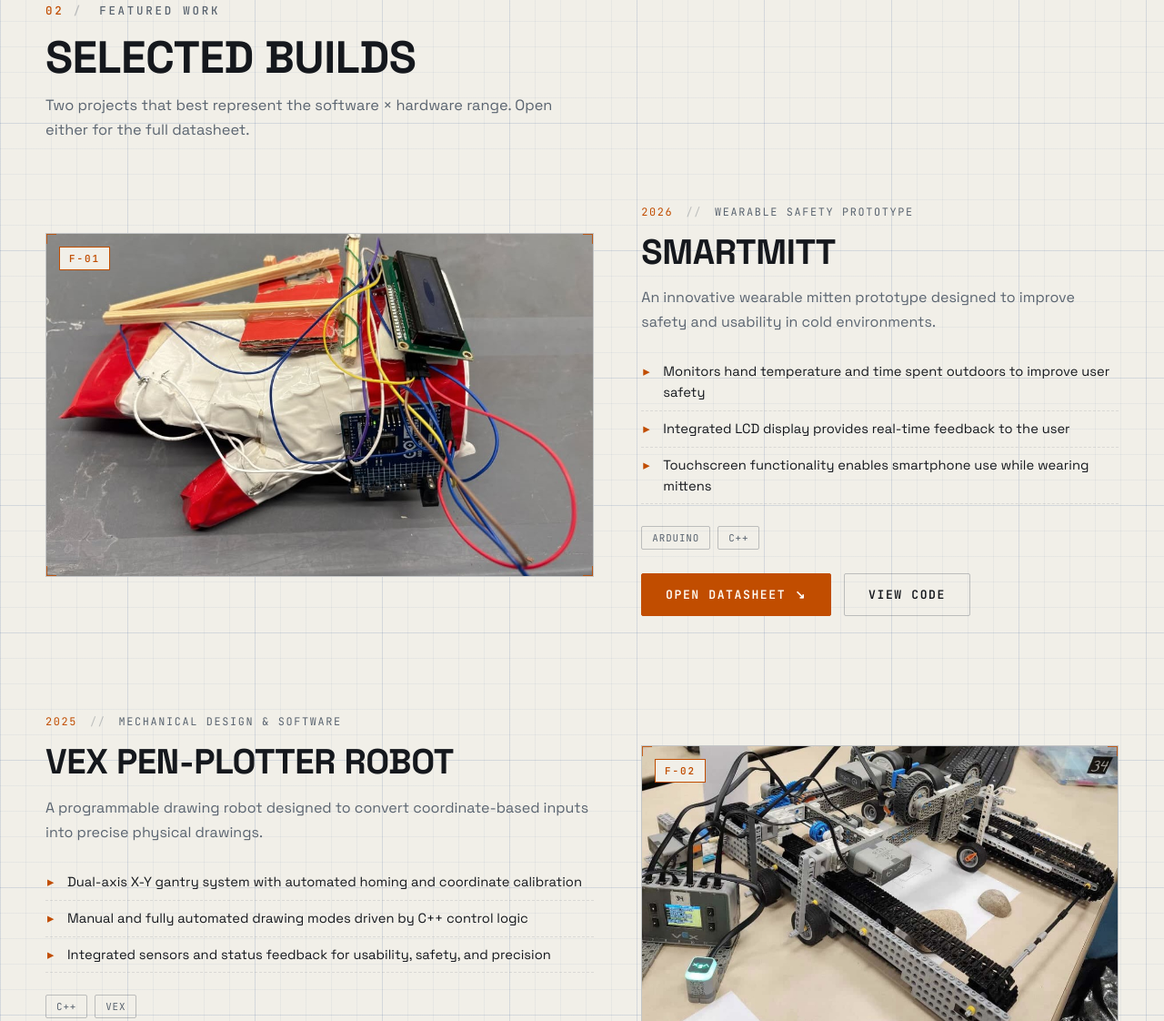
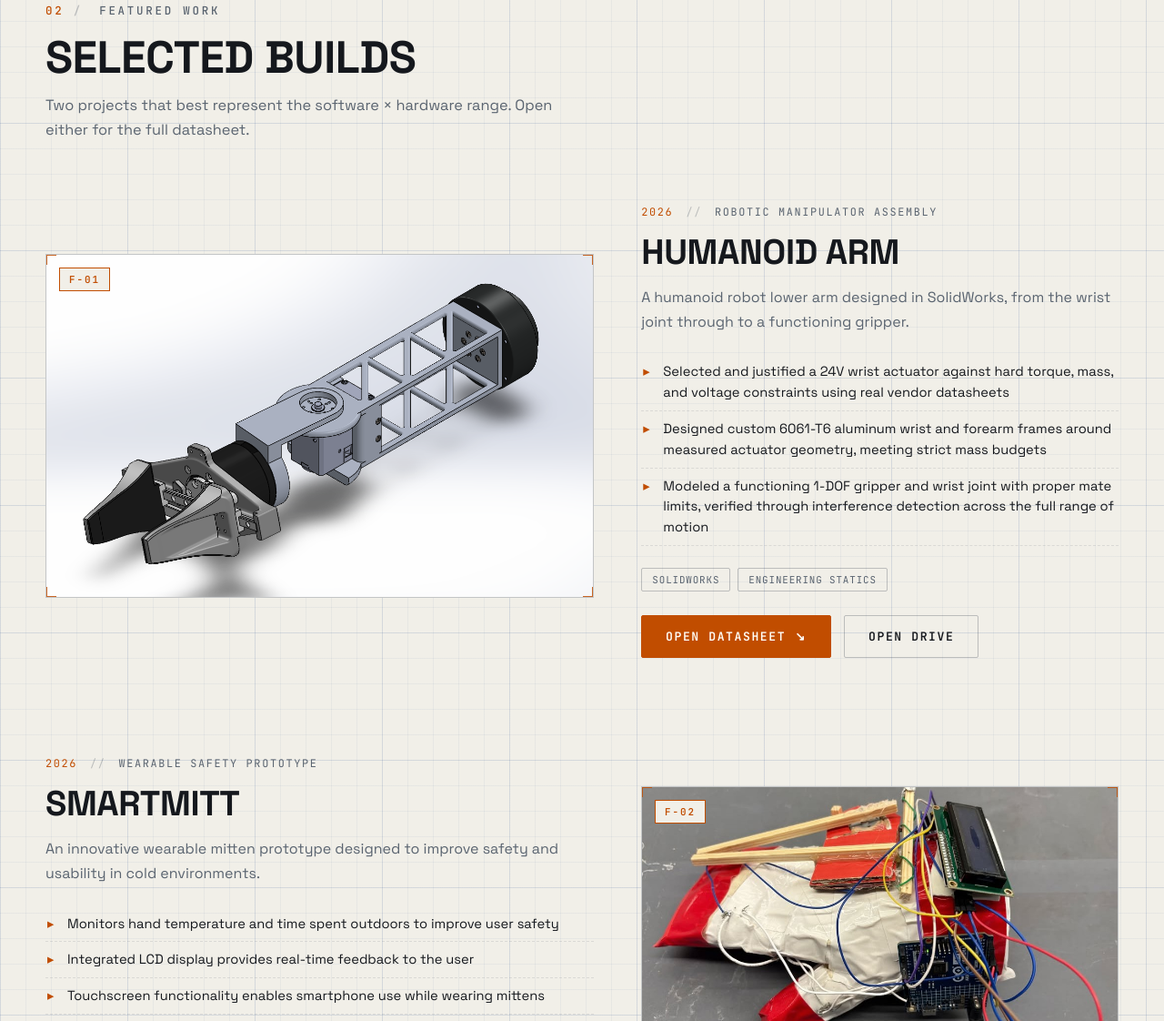
Before and after one commit to giacs116/EngineeringWebsitePortfolio, a plain HTML site: page index.html in a window 1280 px wide. Shown: the part 1265-2387 px from the top of the page at 91% size. Drawn offline with Linux system fonts and the light colour scheme.

Commit message:
Add Humanoid Arm project and sort index numerically
Adds the Humanoid Arm lower-arm CAD project as P-10, featured in the
top spotlight slot alongside SmartMitt and the VEX plotter.

Also:
- Default the project index to Index Order (P-01 to P-10) and add it
  as an explicit sort option, keeping Featured First available
- Replace "2025-Present" year labels with "2025-2026"
- Bump the hero Projects counter to 10

Co-Authored-By: Claude Opus 5 (1M context) <noreply@anthropic.com>

```diff
--- a/data/projects.js
+++ b/data/projects.js
@@ -1,4 +1,25 @@
 const projects = [
+    {
+        id: 10,
+        title: "Humanoid Arm",
+        shortDescription: "A humanoid robot lower arm designed in SolidWorks, from the wrist joint through to a functioning gripper.",
+        longDescription: "Humanoid Arm is a mechanical design project focused on building the lower arm of a humanoid robot, from the wrist joint through to a functioning gripper. The project involved selecting real actuators against strict torque, voltage, and mass constraints, then designing custom aluminum frames in SolidWorks to connect them into a single working assembly. Beyond CAD, the project required full engineering analysis, calculating the torque needed to lift a payload at full extension and sizing a motor to meet it, demonstrating how mechanical design and applied statics come together in a real robotics system.",
+        year: "2026",
+        role: "Robotic Manipulator Assembly",
+        tech: ["SolidWorks", "Engineering Statics"],
+        highlights: [
+            "Selected and justified a 24V wrist actuator against hard torque, mass, and voltage constraints using real vendor datasheets",
+            "Designed custom 6061-T6 aluminum wrist and forearm frames around measured actuator geometry, meeting strict mass budgets",
+            "Modeled a functioning 1-DOF gripper and wrist joint with proper mate limits, verified through interference detection across the full range of motion",
+            "Calculated elbow actuator torque requirements from CAD-derived mass properties and selected a motor rated to safely lift a 10 lb payload",
+            "Compared multiple real actuator candidates against calculated requirements to justify a final selection"
+        ],
+        googleDriveUrl: "https://drive.google.com/drive/folders/1QAX2ZFsc-RaUpVYZs1DJsQs54mSezNLd?usp=sharing",
+        githubUrl: "",
+        liveUrl: "",
+        image: "assets/humanoid-arm.png",
+        featured: true
+    },
     {
         id: 1,
         title: "Snake",
@@ -42,7 +63,7 @@ const projects = [
         title: "The Scale",
         shortDescription: "A data visualization tool built with Streamlit and Python.",
         longDescription: "A web-based application that helps users understand their overall health by inputting physiological and cognitive metrics including heart rate, BMI, reaction speed, EQ, and IQ. The app generates a personalized composite score and was developed collaboratively using Git.",
-        year: "2025-Present",
+        year: "2025-2026",
         role: "Self Assessment Platform",
         tech: ["Python", "Streamlit"],
         highlights: [
@@ -80,7 +101,7 @@ const projects = [
         title: "Glass Coffee Table",
         shortDescription: "A furniture design project modeled in SolidWorks.",
         longDescription: "A surface-modeling exercise focused on more advanced forms, direct editing, and precise control of shape development in SolidWorks.",
-        year: "2025-Present",
+        year: "2025-2026",
         role: "SolidWorks Part: Surfaces & Direct Editing",
         tech: ["SolidWorks"],
         highlights: [
@@ -99,7 +120,7 @@ const projects = [
         title: "Complex Vase",
         shortDescription: "A detailed vase design showcasing advanced surface modeling and direct editing techniques in SolidWorks.",
         longDescription: "A more sculptural CAD project built around reference planes, 3D sketches, filled surfaces, and flexible finishing operations to create a complex form.",
-        year: "2025-Present",
+        year: "2025-2026",
         role: "SolidWorks Part: Surfaces & Direct Editing",
         tech: ["SolidWorks"],
         highlights: [
@@ -118,7 +139,7 @@ const projects = [
         title: "Tapered Thread",
         shortDescription: "A precision modeling project demonstrating tapered thread creation in SolidWorks.",
         longDescription: "A technical threading exercise using helix and spiral geometry, reference planes, and sweep operations to produce accurate tapered thread profiles.",
-        year: "2025-Present",
+        year: "2025-2026",
         role: "SolidWorks Part: Thread",
         tech: ["SolidWorks"],
         highlights: [
@@ -137,7 +158,7 @@ const projects = [
         title: "Threaded Screw",
         shortDescription: "A detailed 3D model of a threaded screw designed in SolidWorks.",
         longDescription: "A fastener-focused CAD model emphasizing accurate thread profiles, standard fastening geometry, and clean feature sequencing in SolidWorks.",
-        year: "2025-Present",
+        year: "2025-2026",
         role: "SolidWorks Part: Thread",
         tech: ["SolidWorks"],
         highlights: [
--- a/index.html
+++ b/index.html
@@ -82,7 +82,7 @@
                 <div class="hero-grid">
                     <div class="hero-copy reveal">
                         <p class="hero-text">
-                            I'm a Mechatronics Engineering student attending the University of Waterloo,
+                            I'm a Mechatronics Engineering student currently attending the University of Waterloo,
                             working at the intersection of software and hardware. I enjoy building practical, well-designed
                             systems that combine thoughtful engineering with clean user experiences.
                         </p>
@@ -99,7 +99,7 @@
                         <dl class="hero-stats">
                             <div class="stat">
                                 <dt>Projects</dt>
-                                <dd><span class="stat-num" data-count="9">0</span></dd>
+                                <dd><span class="stat-num" data-count="10">0</span></dd>
                             </div>
                             <div class="stat">
                                 <dt>Technologies</dt>
@@ -189,6 +189,7 @@
                     <div class="filter-select-wrapper">
                         <label class="filter-label" for="sort-filter">SORT</label>
                         <select id="sort-filter" aria-label="Filter projects">
+                            <option value="index">Index Order</option>
                             <option value="featured">Featured First</option>
                             <option value="az">A–Z</option>
                             <option value="date-desc">Date: Newest</option>
--- a/scripts/main.js
+++ b/scripts/main.js
@@ -23,7 +23,7 @@ document.addEventListener("DOMContentLoaded", () => {
     const otherTopicInput = document.getElementById("other-topic");
 
     let searchQuery = "";
-    let sortMode = "featured";
+    let sortMode = "index";
 
     renderSpotlight();
     renderProjects();
@@ -39,7 +39,7 @@ document.addEventListener("DOMContentLoaded", () => {
     /* ============ FEATURED SPOTLIGHT ============ */
 
     function renderSpotlight() {
-        const spotlightIds = [9, 2]; // SmartMitt, VEX Pen-Plotter Robot
+        const spotlightIds = [10, 9, 2]; // Humanoid Arm, SmartMitt, VEX Pen-Plotter Robot
         const featured = spotlightIds
             .map((id) => projects.find((project) => project.id === id))
             .filter(Boolean);
@@ -256,6 +256,10 @@ document.addEventListener("DOMContentLoaded", () => {
     /* ============ SORTING HELPERS ============ */
 
     function compareProjects(a, b, mode) {
+        if (mode === "index") {
+            return a.id - b.id;
+        }
+
         if (mode === "az") {
             return a.title.localeCompare(b.title);
         }
```
Also changed, not shown: assets/humanoid-arm.png (added).
